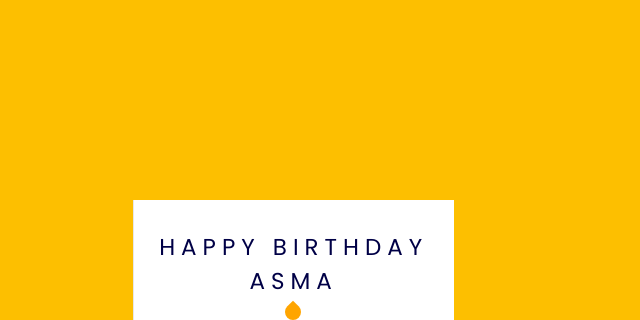
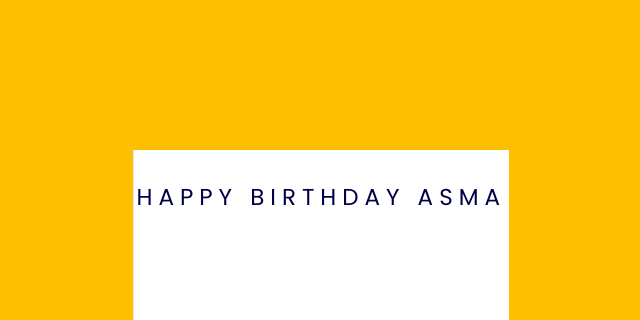
Before and after one commit to Shaiksubaha/Birthday-wishes, a plain HTML site: page index.html in a window 1280 px wide. Shown: the top 320 px of the page, without its empty margins (507-1147 px from the left). Drawn offline with Linux system fonts and the light colour scheme.

Commit message:
Update style.css

```diff
--- a/style.css
+++ b/style.css
@@ -8,8 +8,8 @@ body {
   background-color: #fdbf00;
 }
 .card {
-  width: 640px;
-  height: 400px;
+  width: 750px;
+  height: 500px;
   position: absolute;
   margin: auto;
   left: 0;
```
